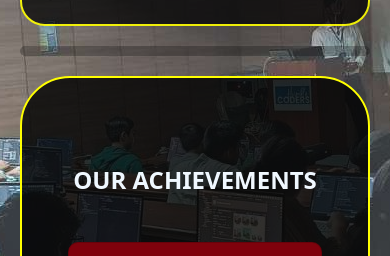
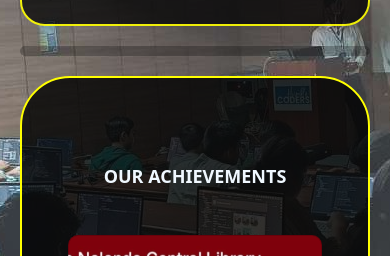
Before and after one commit to Aerykcodes/Humble-Coders-new, a React (Vite) app: page /home in a window 390 px wide. Shown: the part 1075-1331 px from the top of the page. Built offline with nearby package versions, Linux system fonts and the light colour scheme; a web font is replaced by a local one.

Commit message:
font size change

```diff
--- a/src/assets/HomeComponents/Achievements.css
+++ b/src/assets/HomeComponents/Achievements.css
@@ -50,3 +50,10 @@
     font-size: 14px; /* Smaller font size for small screens */
   }
 }
+
+/* Adjust heading size for small screens */
+@media (max-width: 576px) {
+  .achievements-heading {
+    font-size: 18px; /* Smaller font size for small screens */
+  }
+}
```
